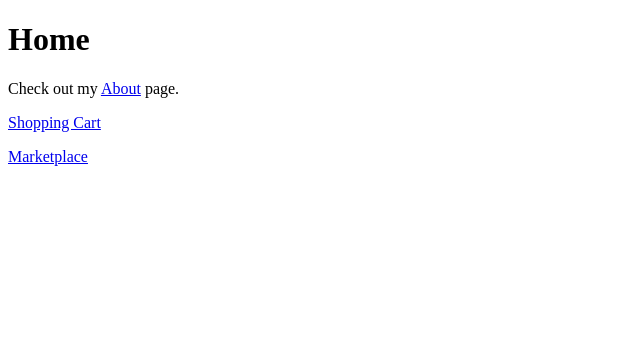
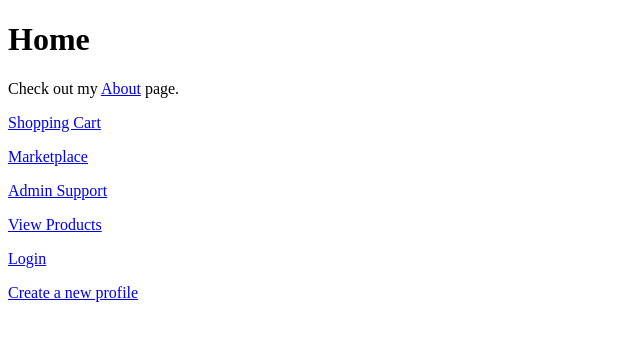
Before and after one commit to MaddoxHodges/SE_E-Commerce_Project, a Django app: page / in a window 1280 px wide. Shown: the top 341 px of the page, without its empty margins (0-640 px from the left). Run offline with Django 5.2, Linux system fonts and the light colour scheme.

Commit message:
Update home.html
added various links to new pages added today

```diff
--- a/letsLearn/templates/home.html
+++ b/letsLearn/templates/home.html
@@ -10,5 +10,9 @@
     <p>Check out my <a href="/about">About</a> page.</p>
     <p><a href="/cart">Shopping Cart</a></p>
     <p><a href="/marketplace">Marketplace</a></p>
+    <p><a href="/support">Admin Support</a></p>
+    <p><a href="/productPage">View Products</a></p>
+    <p><a href="/login">Login</a></p>
+    <p><a href="/createProfile">Create a new profile</a></p>
 </body>
 </html>
```
